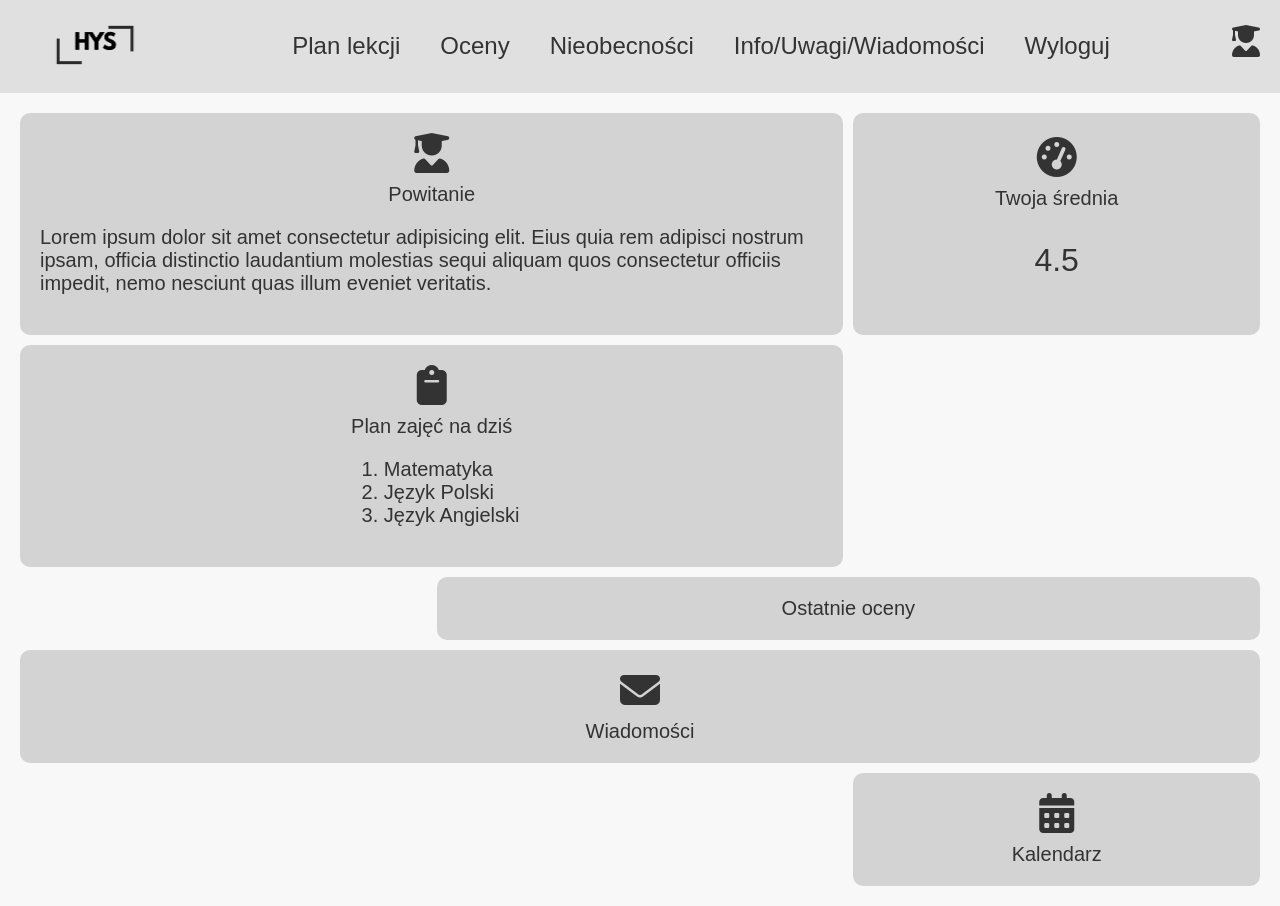
After one commit to itzbelliz/school_journal, a PHP site: page /dashboard.php in a window 1280 px wide. The commit adds this page. Run offline with PHP 8.4, Linux system fonts and the light colour scheme.

Commit message:
dashboard student

```diff
--- /dev/null
+++ b/dashboard.php
@@ -0,0 +1,63 @@
+<?php
+?>
+<!DOCTYPE html>
+<html lang="pl">
+<head>
+    <meta charset="UTF-8">
+    <meta name="viewport" content="width=device-width, initial-scale=1.0">
+    <title>Dashboard</title>
+    <link rel="stylesheet" href="https://cdnjs.cloudflare.com/ajax/libs/font-awesome/6.5.2/css/all.min.css" integrity="sha512-SnH5WK+bZxgPHs44uWIX+LLJAJ9/2PkPKZ5QiAj6Ta86w+fsb2TkcmfRyVX3pBnMFcV7oQPJkl9QevSCWr3W6A==" crossorigin="anonymous" referrerpolicy="no-referrer" />
+    <link rel="stylesheet" href="style/dashboard.css">
+</head>
+<body>
+    <header class="header">
+        <div class="logo">
+            <img src="img/HYS_1.png" alt="HYS Logo">
+        </div>
+        <nav class="nav">
+            <ul>
+                <li><a href="#">Plan lekcji</a></li>
+                <li><a href="#">Oceny</a></li>
+                <li><a href="#">Nieobecności</a></li>
+                <li><a href="#">Info/Uwagi/Wiadomości</a></li>
+                <li><a href="#">Wyloguj</a></li>
+            </ul>
+        </nav>
+        <div class="user-icon">
+            <i class="fas fa-user-graduate"></i>
+        </div>
+    </header>
+    <main class="main">
+        <section class="welcome">
+            <i class="fas fa-user-graduate"></i>
+            <div>Powitanie</div>
+            <p>Lorem ipsum dolor sit amet consectetur adipisicing elit. Eius quia rem adipisci nostrum ipsam, officia distinctio laudantium molestias sequi aliquam quos consectetur officiis impedit, nemo nesciunt quas illum eveniet veritatis.</p>
+        </section>
+        <section class="average">
+            <i class="fas fa-gauge-high"></i>
+            <div>Twoja średnia</div>
+            <p class="avgrade">4.5</p>
+        </section>
+        <section class="schedule">
+            <i class="fas fa-clipboard"></i>
+            <div>Plan zajęć na dziś</div>
+            <ol>
+                <li>Matematyka</li>
+                <li>Język Polski</li>
+                <li>Język Angielski</li>
+            </ol>
+        </section>
+        <section class="recent-grades">
+            <div>Ostatnie oceny</div>
+        </section>
+        <section class="messages">
+            <i class="fas fa-envelope"></i>
+            <div>Wiadomości</div>
+        </section>
+        <section class="calendar">
+            <i class="fas fa-calendar-alt"></i>
+            <div>Kalendarz</div>
+        </section>
+    </main>
+</body>
+</html>
--- /dev/null
+++ b/style/dashboard.css
@@ -0,0 +1,106 @@
+body {
+    margin: 0;
+    padding: 0;
+    font-family: Arial, sans-serif;
+    background-color: #f8f8f8;
+    color: #333;
+  }
+
+  .header {
+    display: flex;
+    align-items: center;
+    justify-content: space-between;
+    background-color: #e0e0e0;
+    padding: 10px 20px;
+  }
+
+  .header .logo img {
+    width: 150px;
+  }
+
+  .header .nav ul {
+    list-style: none;
+    display: flex;
+    gap: 20px;
+    margin: 0;
+    padding: 0;
+  }
+
+  .header .nav ul li a {
+    text-decoration: none;
+    color: #333;
+    font-size: 24px;
+    margin: 0 10px;
+  }
+
+  .header .user-icon i {
+    font-size: 32px;
+  }
+
+  .main {
+    display: grid;
+    grid-template-columns: 1fr 1fr 1fr;
+    grid-template-rows: auto auto auto;
+    gap: 10px;
+    padding: 20px;
+  }
+
+  .main section {
+    background-color: #d3d3d3;
+    display: flex;
+    align-items: center;
+    justify-content: center;
+    border-radius: 10px;
+    padding: 20px;
+    font-size: 20px;
+  }
+
+  .main .welcome {
+    grid-column: 1 / span 2;
+    display: flex;
+    flex-direction: column;
+    align-items: center;
+  }
+
+  .main .average {
+    display: flex;
+    flex-direction: column;
+    align-items: center;
+  }
+
+  .avgrade {
+    font-size: 32px;
+  }
+
+  .main .schedule {
+    grid-column: 1 / span 2;
+    display: flex;
+    flex-direction: column;
+    align-items: center;
+  }
+
+  .main .recent-grades {
+    grid-column: 2 / span 2;
+    display: flex;
+    flex-direction: column;
+    align-items: center;
+  }
+
+  .main .messages {
+    grid-column: 1 / span 3;
+    display: flex;
+    flex-direction: column;
+    align-items: center;
+  }
+
+  .main .calendar {
+    grid-column: 3 / span 1;
+    display: flex;
+    flex-direction: column;
+    align-items: center;
+  }
+
+  i {
+    margin-bottom: 10px;
+    font-size: 40px;
+  }
--- a/style/style.css
+++ b/style/style.css
@@ -111,5 +111,5 @@ footer {
   background-color: #999;
   width: 100%;
   flex-flow: column-reverse;
-  margin-top: 387px;
+  margin-top: 38px;
 }
```
